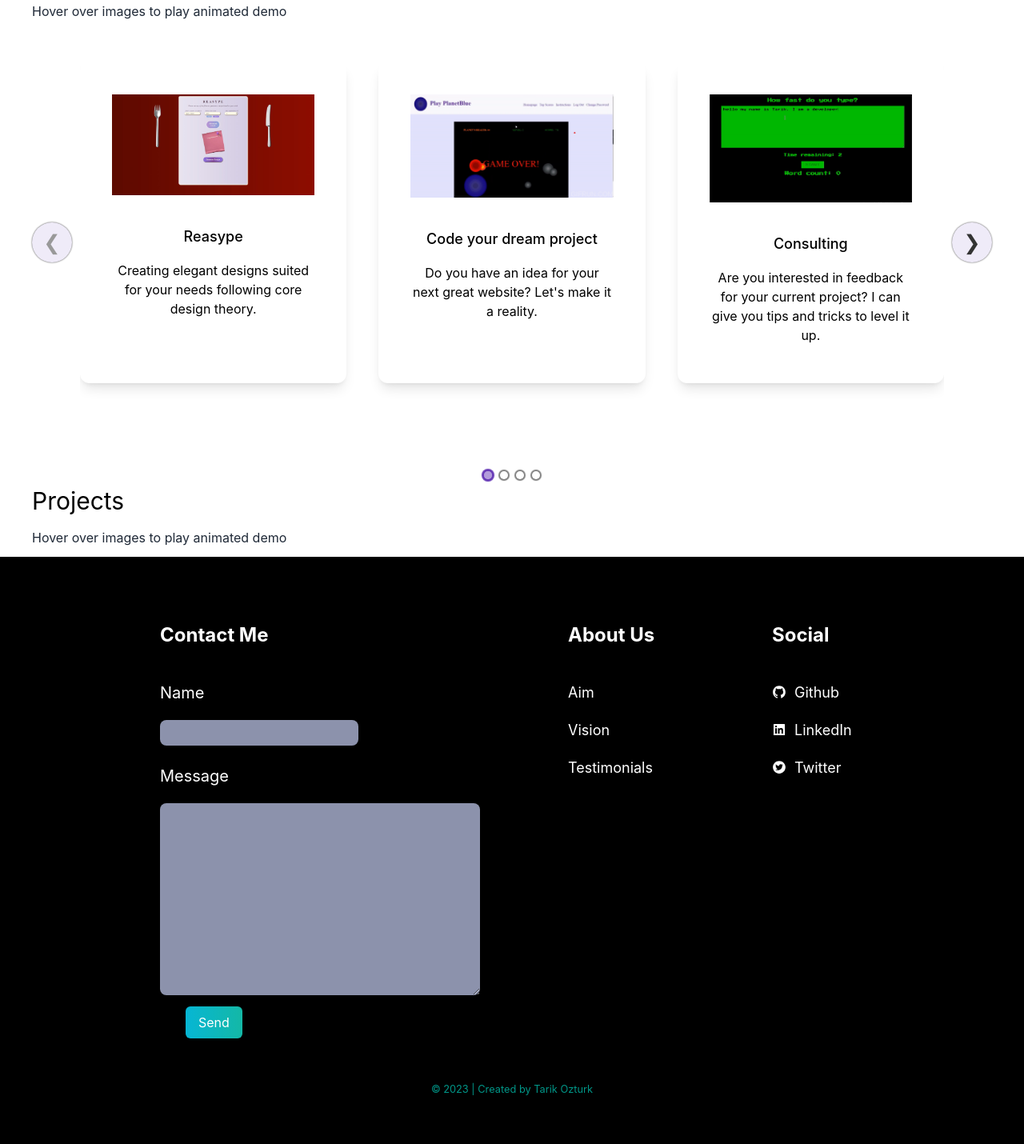
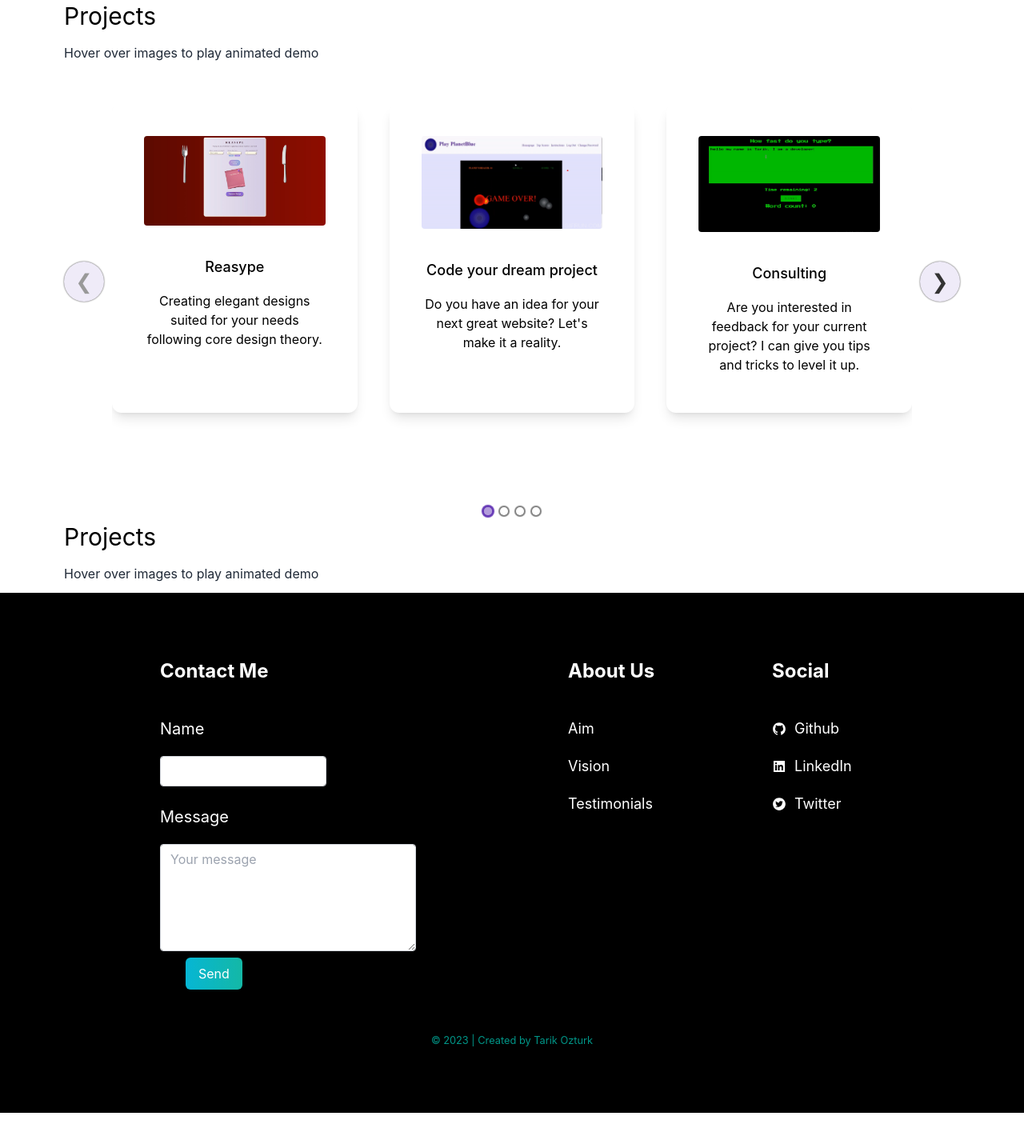
Before and after one commit to tarikozturk017/portfolio, a Next.js app in the folder portfolio/: page / in a window 1280 px wide. Shown: the part 1050-2480 px from the top of the page at 80% size. After the commit the page ends 2441 px from the top, so only its background shows below. Built offline with nearby package versions, Linux system fonts and the light colour scheme.

Commit message:
dark mode added

```diff
--- a/portfolio/pages/components/HoverBox.js
+++ b/portfolio/pages/components/HoverBox.js
@@ -11,7 +11,7 @@ function HoverBox(props) {
       <button
         onMouseEnter={() => setIsShown(true)}
         onMouseLeave={() => setIsShown(false)}>
-        <Image src={img} />
+        <Image className="max-w-sm h-auto transition-shadow ease-in-out duration-300 shadow-none hover:shadow-xl rounded" width={"100%"}  height={"100%"} layout={"responsive"} src={img} />
       </button>
     </div>
   );
--- a/portfolio/pages/components/SendForm.js
+++ b/portfolio/pages/components/SendForm.js
@@ -19,10 +19,48 @@ const SendForm = () => {
   return (
     <form ref={form} onSubmit={sendEmail} >
       <h2 className=' text-white mb-5 text-xl'>Name</h2>
-      <input type="text" name="user_name" style={{ backgroundColor: "#8C92AC", borderRadius: "8px", height: "2rem"}} autocomplete="off"/>
+      <input className="
+        form-control
+        block
+        w-52
+        px-3
+        py-1.5
+        text-base
+        font-normal
+        text-gray-700
+        bg-white bg-clip-padding
+        border border-solid border-gray-300
+        rounded
+        transition
+        ease-in-out
+        m-0
+        focus:text-gray-700 focus:bg-white focus:border-blue-600 focus:outline-none
+      " type="text" name="user_name" autoComplete='off'/>
       &nbsp
       <h2 className=' text-white mb-5 text-xl'>Message</h2>
-      <textarea name="message" style={{ backgroundColor: "#8C92AC", borderRadius: "8px", height: "15rem", width: "25rem"}} autocomplete="off"/>
+      {/* <textarea className=' indent-2 p-2' name="message" style={{ backgroundColor: "#8C92AC", borderRadius: "8px", height: "15rem", width: "25rem"}} autocomplete="off"/> */}
+      <textarea
+      className="
+        form-control
+        block
+        w-52 md:w-64 lg:w-80
+        px-3
+        py-1.5
+        text-base
+        font-normal
+        text-gray-700
+        bg-white bg-clip-padding
+        border border-solid border-gray-300
+        rounded
+        transition
+        ease-in-out
+        m-0
+        focus:text-gray-700 focus:bg-white focus:border-blue-600 focus:outline-none
+      "
+      name="message"
+      rows="5"
+      placeholder="Your message"
+    ></textarea>
       <input className=' cursor-pointer bg-gradient-to-r from-cyan-500 to-teal-500 text-white px-4 py-2 mt-2 rounded-md ml-8' type="submit" value="Send"  />
     </form>
   );
--- a/portfolio/pages/index.js
+++ b/portfolio/pages/index.js
@@ -5,6 +5,7 @@ import Image from 'next/image';
 import Carousel from "react-elastic-carousel";
 import HoverBox from './components/HoverBox';
 import Footer from './components/Footer';
+import { useState } from 'react';
 // import SendForm from './components/SendForm';
 
 
@@ -30,30 +31,31 @@ import quoteGenerator from "../public/quote-generator.png"
 import quoteGeneratorGif from "../public/quote-generator.gif"
 
 export default function Home() {
+  const [darkMode, setDarkMode] = useState(false);
   return (
-    <div>
+    <div className={darkMode ? "dark" : ""}>
       <Head>
-        <title>Tarik Ozturk Portfolio</title>
+        <title>Tarik Ozturk</title>
         <meta name="description" content="Generated by create next app" />
         {/* <meta name="viewport" content="width=device-width, initial-scale=1" /> */}
         <link rel="icon" href="/favicon.ico" />
       </Head>
 
-      <main className=' bg-white px-10'>
+      <main className=' bg-white px-10 md:px-20 lg:40 dark:bg-gray-900'>
         <section className='min-h-screen'>
-          <nav className='py-10 mb-12 flex justify-between'>
+          <nav className='py-10 mb-12 flex justify-between dark:text-white'>
             <h1 className=' text-xl font-burtons'>Tarik Ozturk</h1>
             <ul className='flex items-center'>
               <li>
-                <BsFillMoonStarsFill className='cursor-pointer text-2xl'/>
+                <BsFillMoonStarsFill className='cursor-pointer text-2xl' onClick={() => setDarkMode(!darkMode)}/>
               </li>
               <li><a className='bg-gradient-to-r from-cyan-500 to-teal-500 text-white px-4 py-2 rounded-md ml-8' href="#">Resume</a></li>
             </ul>
           </nav>
           <div className='text-center p-10'>
-            <h2 className='text-5xl py-2 text-teal-600 font-medium'>Tarik Ozturk</h2>
-            <h3 className='text-2xl py-2'>Software Developer </h3>
-            <p className='text-md py-5 leading-8 text-gray-800'>Hi, I am a developer with a passion for creating efficient solutions to complex problems.
+            <h2 className='text-5xl py-2 text-teal-600 font-medium md:text-6xl dark:text-teal-400'>Tarik Ozturk</h2>
+            <h3 className='text-2xl py-2 md:text-3xl dark:text-white'>Software Developer </h3>
+            <p className='text-md py-5 leading-8 text-gray-800 md:text-xl mx-w-xl mx-auto dark:text-gray-200'>Hi, I am a developer with a passion for creating efficient solutions to complex problems.
               My interest in solving problems developed through life science while studying for my B.S. in
               Physiotherapy and Rehabilitation. Then I started learning programming as a hobby, which led a
               career change. I am currently studying Computer Programming at Seneca College in Toronto. During
@@ -62,7 +64,7 @@ export default function Home() {
               passionate teams of talented developers to create technology that benefits its users by improving their
               daily health and everyday life.</p>
           </div>
-          <div className='text-5xl flex justify-center gap-16 text-gray-600'>
+          <div className='text-5xl flex justify-center gap-16 text-gray-600 dark:text-gray-400'>
           <a href="https://twitter.com/tarikozturk017"><AiFillTwitterCircle /></a>
             <a href="https://www.linkedin.com/in/tarik-ozturk-28b050159/"><AiFillLinkedin /></a>
             <a href="https://github.com/tarikozturk017"><AiFillGithub /></a>
@@ -74,8 +76,8 @@ export default function Home() {
 
         <section>
           <div>
-            <h3 className='text-3xl py-1'>Projects</h3>
-            <p className='text-md py-2 leading-8 text-gray-800'>
+            <h3 className='text-3xl py-1 dark:text-white'>Projects</h3>
+            <p className='text-md py-2 leading-8 text-gray-800 dark:text-gray-200'>
               Hover over images to play animated demo
             </p>
           </div>
@@ -91,14 +93,14 @@ export default function Home() {
         <Carousel>
           <div>
             {/* FIRST */}
-          <div className="lg:flex gap-10">
+          <div className="w-auto lg:flex gap-10">
             <div className="text-center shadow-lg p-10 rounded-xl my-10  dark:bg-white flex-1">
               {/* <Image src={tarikPic} width={100} height={100} /> */}
               <HoverBox static={staticReasype} playGif={reasype} />
-              <h3 className="text-lg font-medium pt-8 pb-2  ">
+              <h3 className="text-lg font-medium pt-8 pb-2">
                 Reasype
               </h3>
-              <p className="py-2">
+              <p className="py-2 ">
                 Creating elegant designs suited for your needs following core
                 design theory.
               </p>
@@ -211,9 +213,9 @@ export default function Home() {
         </section>
 
         <section>
-          <div>
-            <h3 className='text-3xl py-1'>Projects</h3>
-            <p className='text-md py-2 leading-8 text-gray-800'>
+        <div>
+            <h3 className='text-3xl py-1 dark:text-white'>Projects</h3>
+            <p className='text-md py-2 leading-8 text-gray-800 dark:text-gray-200'>
               Hover over images to play animated demo
             </p>
           </div>
```
